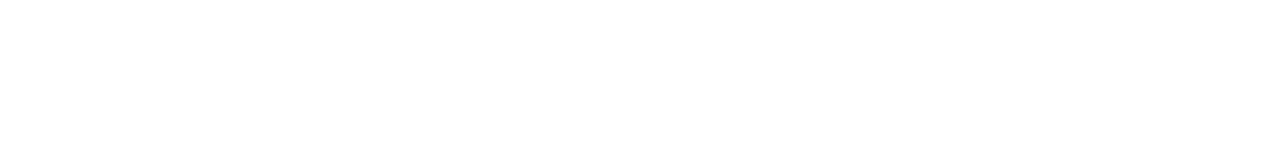
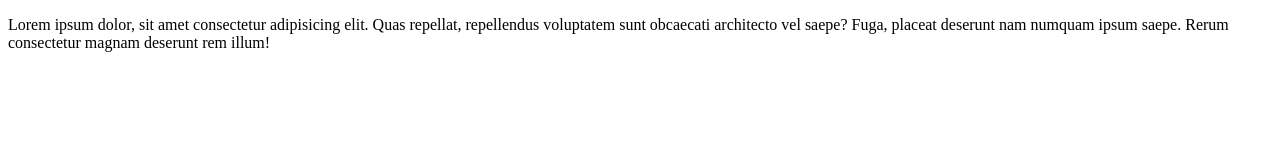
Before and after one commit to RidaAdil14/class5, a plain HTML site: page index.html in a window 1280 px wide. Drawn offline with Linux system fonts and the light colour scheme.

Commit message:
Adding new index file

```diff
--- a/index.html
+++ b/index.html
@@ -1,11 +1,18 @@
 <!DOCTYPE html>
 <html lang="en">
+
 <head>
     <meta charset="UTF-8">
     <meta name="viewport" content="width=device-width, initial-scale=1.0">
     <title>Document</title>
 </head>
+
 <body>
 
+
+    <p>Lorem ipsum dolor, sit amet consectetur adipisicing elit. Quas repellat, repellendus voluptatem sunt obcaecati
+        architecto vel saepe? Fuga, placeat deserunt nam numquam ipsum saepe. Rerum consectetur magnam deserunt rem
+        illum!</p>
 </body>
+
 </html>
```
